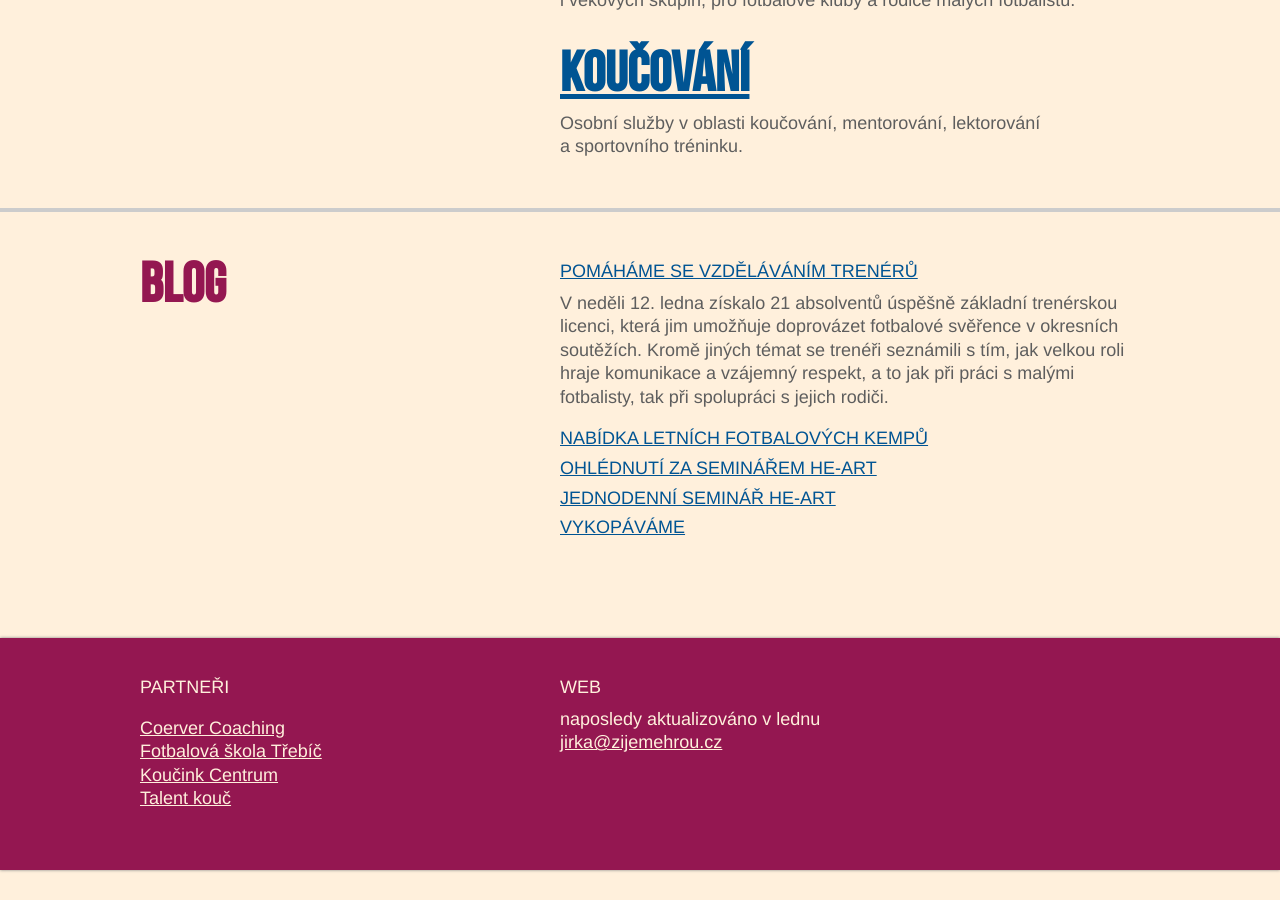
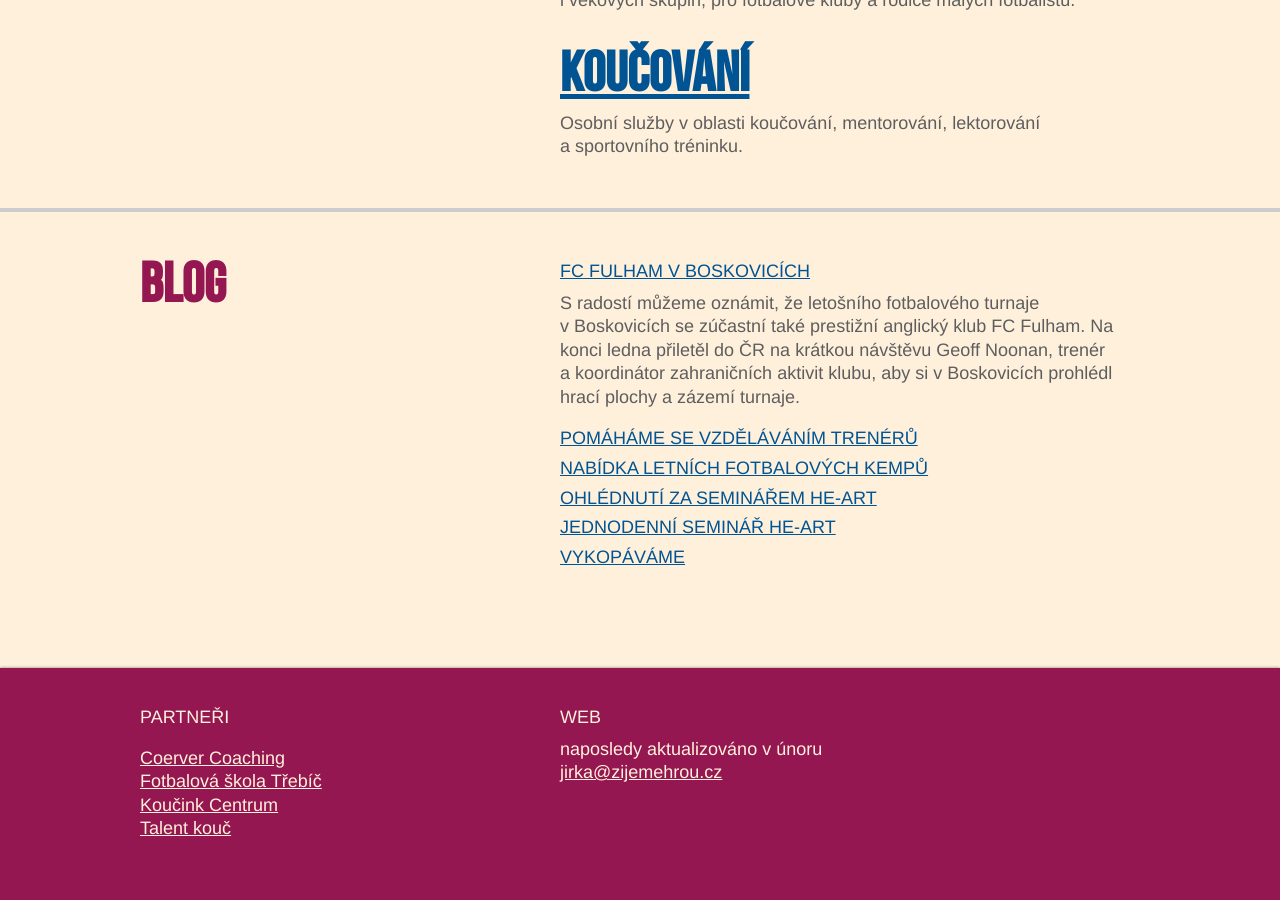
Before and after one commit to zoul/zijeme-hrou, a Jekyll site: the page built from index.html, in a window 1280 px wide and 900 px high, scrolled down 727 px. Built offline with Jekyll 4.4.1, drawn with Linux system fonts in a browser that asks for light colours; before the commit the page ends 1597 px from its top, so only the background shows below that.

Commit message:
Zprávička o návštěvě Geoffa Noonana z FC Fulham.

```diff
--- a/_includes/footer.html
+++ b/_includes/footer.html
@@ -12,7 +12,7 @@
         </div>
         <div class="col col-main">
             <h3 class="small">Web</h3>
-            <p>naposledy aktualizováno v lednu<br>
+            <p>naposledy aktualizováno v únoru<br>
             <a href="mailto:jirka@zijemehrou.cz">jirka@zijemehrou.cz</a></p>
         </div>
     </div>
--- /dev/null
+++ b/_posts/2014-2-7-fc-fulham-v-boskovicich.md
@@ -0,0 +1,19 @@
+---
+title: FC Fulham v Boskovicích
+layout: blog-post
+---
+
+S radostí můžeme oznámit, že [letošního fotbalového turnaje v Boskovicích][turnaj] se zúčastní také prestižní anglický klub [FC Fulham][fulham]. Na konci ledna přiletěl do ČR na krátkou návštěvu Geoff Noonan, trenér a koordinátor zahraničních aktivit klubu, aby si v Boskovicích prohlédl hrací plochy a zázemí turnaje.
+
+Na snímku s Jiřím Vorlickým (vlevo), jedním z organizátorů turnaje, a Tomášem Španělem z boskovického gymnázia, který se spolu se dvěma dalšími studenty bude o FC Fulham během jejich letní návštěvy starat:
+
+<img class="fit-width" src="/blog/img/geoff.jpg" alt="Geoff Noonan, FC Fulham">
+
+A ještě jednou, tentokrát navíc s Alešem Odehnalem, ředitelem turnaje:
+
+<img class="fit-width" src="/blog/img/geoff-ales.jpg" alt="Geoff Noonan s Jiřím Vorlickým a Alešem Odehnalem">
+
+Úvodní návštěva proběhla k plné vzájemné spokojenosti, takže se v létě můžeme těšit na ukázkovou tréninkovou jednotku s FC Fulham, diskuzi trenérů a především pěkný fotbal.
+
+[turnaj]: /souteze/boskovice/2014.html
+[fulham]: http://www.fulhamfc.com
--- a/souteze/index.html
+++ b/souteze/index.html
@@ -25,8 +25,7 @@
                 <a href="boskovice">více o turnaji »</a>
                 </p>
             </div>
-            <a href="boskovice"><img src="/img/souteze.jpg" alt=""
-                class="full-width indented"></a>
+            <a href="boskovice"><img src="/img/souteze.jpg" alt="" class="full-width indented"></a>
             <div class="col col-main">
                 <h2 class="pull">Proč soutěže?</h2>
                 <p>Sportovní soutěže už z principu zdůrazňují společenskou roli
```
Also changed, not shown: blog/img/geoff-ales.jpg (added), blog/img/geoff.jpg (added).
